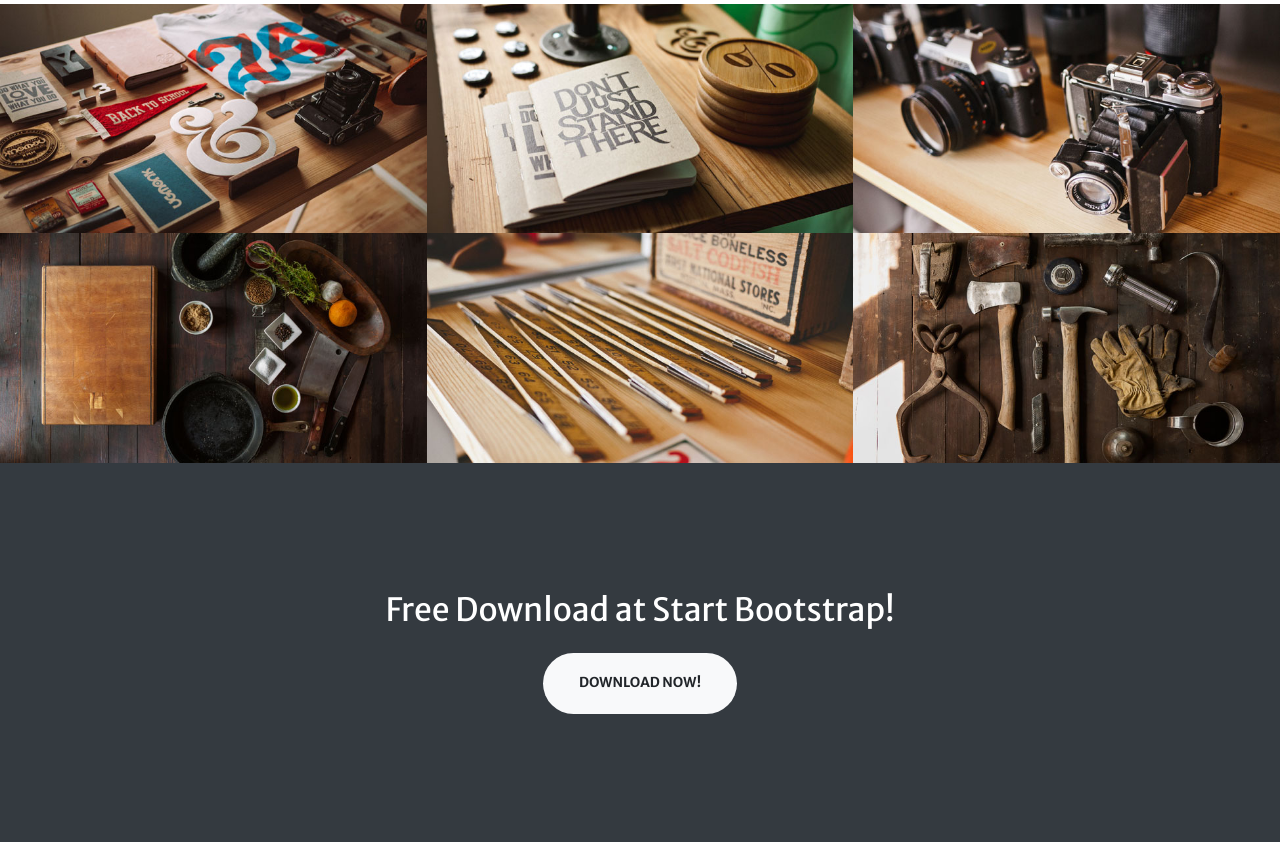
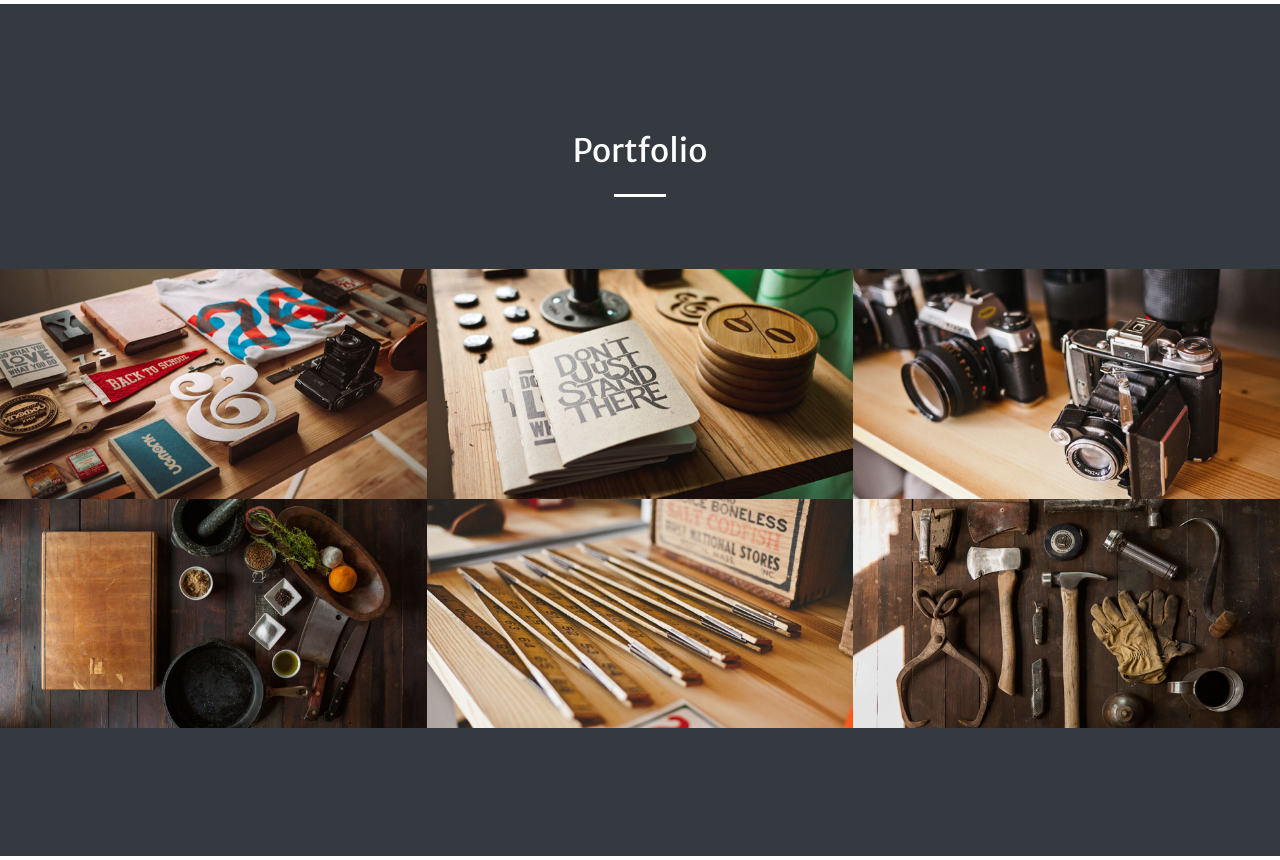
Before and after one commit to lmariemeehan/lm-portfolio, a Gatsby site: page / in a window 1280 px wide. Shown: the part 2620-3480 px from the top of the page. Built offline with nearby package versions, Linux system fonts and the light colour scheme; Gatsby itself is replaced by a stand-in of ours.

Commit message:
Re-formatted the portfolio section

```diff
--- a/src/pages/index.js
+++ b/src/pages/index.js
@@ -14,13 +14,9 @@ import herokuIcon from "@iconify/icons-simple-icons/heroku"
 import firebaseIcon from "@iconify/icons-simple-icons/firebase"
 import postgresqlIcon from "@iconify/icons-simple-icons/postgresql"
 import jqueryIcon from "@iconify/icons-simple-icons/jquery"
-
 import nextjsIcon from "@iconify/icons-logos/nextjs"
-import jasmineIcon from "@iconify/icons-logos/jasmine"
 import expressIcon from "@iconify/icons-logos/express"
 import mysqlIcon from "@iconify/icons-logos/mysql"
-import cloudinaryIcon from "@iconify/icons-logos/cloudinary"
-
 import consoleSqlOutlined from "@iconify/icons-ant-design/console-sql-outlined"
 import responsiveIcon from "@iconify/icons-mdi/responsive"
 
@@ -107,8 +103,8 @@ export default class IndexPage extends React.Component {
                   <p className="text-muted mb-0"><Icon icon={firebaseIcon} className="mr-2"/>Firebase</p>
                   <p className="text-muted mb-0"><Icon icon={postgresqlIcon} className="mr-2"/>PostgreSQL</p>
                   <p className="text-muted mb-0"><Icon icon={mysqlIcon} className="mr-2" id="mysql"/>MySQL</p>
-                  <p className="text-muted mb-0"><img src="https://res.cloudinary.com/laurameehan/image/upload/c_scale,co_rgb:6c757d,e_grayscale,h_16,w_16/v1573537737/samples/cloudinary-icon.png" className="mr-2" />Cloudinary</p>
-                  <p className="text-muted mb-0"><img src="https://res.cloudinary.com/laurameehan/image/upload/c_scale,h_16,w_16/v1583189152/icons8-command-line-50_hig8v5.png" className="mr-2" />Command Line</p>
+                  <p className="text-muted mb-0"><img src="https://res.cloudinary.com/laurameehan/image/upload/c_scale,co_rgb:6c757d,e_grayscale,h_16,w_16/v1573537737/samples/cloudinary-icon.png" className="mr-2" alt="cloudinary icon" />Cloudinary</p>
+                  <p className="text-muted mb-0"><img src="https://res.cloudinary.com/laurameehan/image/upload/c_scale,h_16,w_16/v1583189152/icons8-command-line-50_hig8v5.png" className="mr-2" alt="command line icon" />Command Line</p>
                 </div>
               </div>
               <div className="col-lg-3 col-md-6 text-center">
@@ -116,7 +112,7 @@ export default class IndexPage extends React.Component {
                   <i className="fas fa-4x fa-heart text-primary mb-4"></i>
                   <h3 className="h4 mb-2">Made with Love</h3>
                   <p className="text-muted mb-0"><Icon icon={responsiveIcon} className="mr-2" />Responsive Design</p>
-                  <p className="text-muted mb-0"><img src="https://res.cloudinary.com/laurameehan/image/upload/v1583133133/jasmine-16_umnesr.svg" height="16" width="16" className="mr-2" />Jasmine Testing</p>
+                  <p className="text-muted mb-0"><img src="https://res.cloudinary.com/laurameehan/image/upload/v1583133133/jasmine-16_umnesr.svg" height="16" width="16" className="mr-2" alt="jasmine testing icon" />Jasmine Testing</p>
                   <p className="text-muted mb-0"><i className="fas fa-sitemap mr-2"></i>MVC Architecture</p>
                   <p className="text-muted mb-0"><i className="fas fa-universal-access mr-2"></i>Web Accessible</p>
                 </div>
@@ -125,9 +121,11 @@ export default class IndexPage extends React.Component {
           </div>
         </section>
 
-        <section id="portfolio">
-          <div className="container-fluid p-0">
-            <div className="row no-gutters">
+        <section className="page-section bg-dark " id="portfolio">
+          <div className="container-fluid px-0">
+          <h2 className="text-center text-white mt-0"> Portfolio </h2>
+            <hr className="divider light my-4"/>
+            <div className="row no-gutters mt-4">
               <div className="col-lg-4 col-sm-6">
                 <a className="portfolio-box" href="img/portfolio/fullsize/1.jpg" onClick={this.handlePortfolioClick.bind(this, 0)}>
                   <Img fluid={this.props.data.images.edges[0].node.childImageSharp.fluid}/>
@@ -210,13 +208,6 @@ export default class IndexPage extends React.Component {
           </div>
         </section>
 
-        <section className="page-section bg-dark text-white">
-          <div className="container text-center">
-            <h2 className="mb-4">Free Download at Start Bootstrap!</h2>
-            <a className="btn btn-light btn-xl" href="https://startbootstrap.com/themes/creative/">Download Now!</a>
-          </div>
-        </section>
-
         <section className="page-section" id="contact">
           <div className="container">
             <div className="row justify-content-center">
--- a/src/sass/_global.scss
+++ b/src/sass/_global.scss
@@ -49,6 +49,12 @@ hr.light {
 	opacity: 0.8;
 }
 
-#tools p {
-	color: #6c757d;
+#skills h3 {
+	color: $primary;
 }
+
+#portfolio {
+	hr.light {
+		padding-bottom: 3rem;
+	}
+}
```
